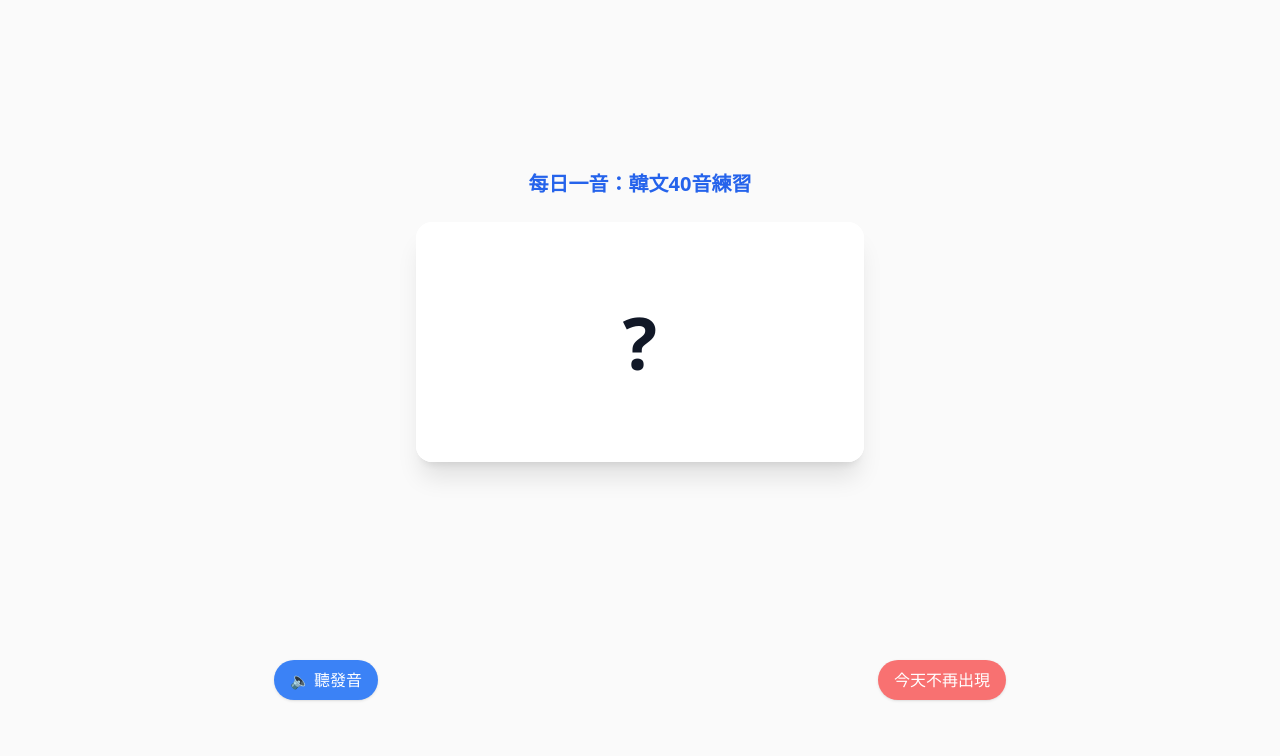
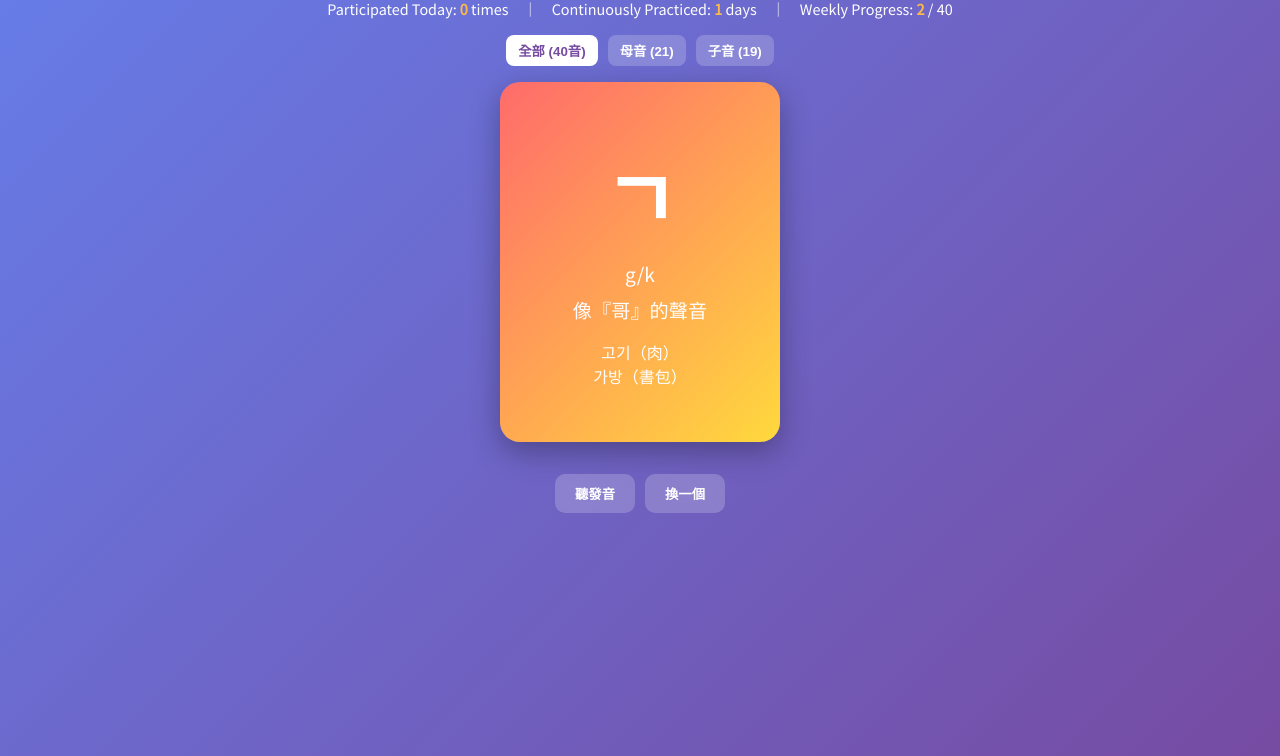
Before and after one commit to oopasta/hangul-flashcard, a plain HTML site: page index.html in a window 1280 px wide. Shown: the part 84-840 px from the top of the page. Before the commit the page ends 800 px from the top, so only its background shows below. Drawn offline with nearby package versions, Linux system fonts and the light colour scheme.

Commit message:
Update index.html

```diff
--- a/index.html
+++ b/index.html
@@ -1,111 +1,272 @@
 <!DOCTYPE html>
-<html lang="ko">
+<html lang="zh-TW">
 <head>
   <meta charset="UTF-8">
   <meta name="viewport" content="width=device-width, initial-scale=1.0">
-  <title>每日一音｜韓文卡片遊戲</title>
-  <script src="https://cdn.tailwindcss.com"></script>
+  <title>Daily Hangul Flashcard</title>
+  <link href="https://fonts.googleapis.com/css2?family=Noto+Sans+TC&display=swap" rel="stylesheet">
   <style>
-    .flip-card {
-      perspective: 1000px;
+    body {
+      margin: 0;
+      font-family: 'Noto Sans TC', sans-serif;
+      background: linear-gradient(135deg, #667eea 0%, #764ba2 100%);
+      color: white;
+      min-height: 100vh;
+      display: flex;
+      flex-direction: column;
+      align-items: center;
+      padding: 20px;
     }
-    .flip-card-inner {
-      transition: transform 0.6s;
-      transform-style: preserve-3d;
-      position: relative;
-      width: 100%;
-      height: 100%;
+    h1 {
+      font-size: 2rem;
+      margin: 0.5rem 0;
     }
-    .flipped .flip-card-inner {
-      transform: rotateY(180deg);
+    .stats {
+      font-size: 0.9rem;
+      margin-bottom: 1rem;
     }
-    .flip-card-front, .flip-card-back {
-      backface-visibility: hidden;
-      position: absolute;
-      top: 0;
-      left: 0;
-      width: 100%;
-      height: 100%;
+    .tabs {
+      display: flex;
+      gap: 10px;
+      margin-bottom: 1rem;
     }
-    .flip-card-back {
-      transform: rotateY(180deg);
+    .tabs button {
+      background: rgba(255,255,255,0.2);
+      border: none;
+      color: white;
+      padding: 6px 12px;
+      border-radius: 8px;
+      cursor: pointer;
+    }
+    .tabs button.active {
+      background: white;
+      color: #764ba2;
+      font-weight: bold;
+    }
+    .card {
+      background: linear-gradient(135deg, #ff6b6b, #ffd93d);
+      color: white;
+      border-radius: 20px;
+      width: 280px;
+      height: 360px;
+      display: flex;
+      flex-direction: column;
+      align-items: center;
+      justify-content: center;
+      box-shadow: 0 10px 30px rgba(0, 0, 0, 0.3);
+      cursor: pointer;
+      transition: transform 0.5s ease;
+    }
+    .char {
+      font-size: 5rem;
+      font-weight: bold;
+    }
+    .romanized, .meaning {
+      margin-top: 0.5rem;
+      font-size: 1.2rem;
+    }
+    .examples {
+      margin-top: 1rem;
+      font-size: 1rem;
+      text-align: center;
+    }
+    .btns {
+      margin-top: 2rem;
+      display: flex;
+      gap: 10px;
+    }
+    button {
+      padding: 10px 20px;
+      border: none;
+      border-radius: 10px;
+      font-weight: bold;
+      cursor: pointer;
+      background-color: rgba(255,255,255,0.2);
+      color: white;
+      backdrop-filter: blur(10px);
+    }
+    button:hover {
+      background-color: rgba(255,255,255,0.3);
     }
   </style>
 </head>
-<body class="bg-neutral-50 text-gray-800 flex items-center justify-center min-h-screen p-4">
-  <div class="w-full max-w-md flex flex-col items-center space-y-6">
-    <h1 class="text-xl font-bold text-blue-600">每日一音：韓文40音練習</h1>
-    <div id="card" onclick="flipCard()" class="flip-card bg-white w-full h-60 rounded-2xl shadow-xl cursor-pointer">
-      <div class="flip-card-inner rounded-2xl">
-        <div class="flip-card-front flex items-center justify-center text-7xl font-bold text-gray-900 rounded-2xl bg-white">?</div>
-        <div class="flip-card-back flex flex-col items-center justify-center text-center p-4 rounded-2xl bg-white">
-          <div id="char" class="text-6xl font-bold text-gray-900 mb-2"></div>
-          <p id="romanized" class="text-lg font-semibold text-gray-700"></p>
-          <p id="meaning" class="text-gray-500 mb-2"></p>
-          <div id="examples" class="space-y-1"></div>
-        </div>
-      </div>
-    </div>
-    <div class="fixed bottom-4 inset-x-0 flex justify-around px-6">
-      <button id="play-btn" class="bg-blue-500 text-white px-4 py-2 rounded-full shadow hover:bg-blue-600">🔈 聽發音</button>
-      <button onclick="resetCard()" class="bg-red-400 text-white px-4 py-2 rounded-full shadow hover:bg-red-500">今天不再出現</button>
-    </div>
+<body>
+  <h1>Daily Hangul Flashcard</h1>
+  <div class="stats" id="stats">今日練習：0 次　｜　已連續練習：0 天　｜　本週進度：0 / 40</div>
+  <div class="tabs">
+    <button onclick="setMode('all', event)" class="active">全部 (40音)</button>
+    <button onclick="setMode('vowel', event)">母音 (21)</button>
+    <button onclick="setMode('consonant', event)">子音 (19)</button>
+  </div>
+  <div class="card" onclick="flipCard()">
+    <div class="char" id="char">?</div>
+    <div class="romanized" id="romanized"></div>
+    <div class="meaning" id="meaning"></div>
+    <div class="examples" id="examples"></div>
+  </div>
+  <div class="btns">
+    <button onclick="playAudio()">聽發音</button>
+    <button onclick="resetCard()">換一個</button>
   </div>
 <script>
-const data = [ { char: "ㄱ", romanized: "g/k", meaning: "像『哥』的聲音", audio: "https://dict.naver.com/file/ttsPron/ko/2017/42/b315d4ac-b4a1-490f-b0ac-8c9781661555.mp3", examples: [ { word: "고기", meaning: "肉", audio: "https://dict.naver.com/file/ttsPron/ko/2017/42/1f7b18fd-8c6c-4a2e-b7fb-5f2a85ea6be7.mp3" }, { word: "가방", meaning: "書包", audio: "https://dict.naver.com/file/ttsPron/ko/2017/42/1cc82dfc-99d9-446f-a021-e01305e50a45.mp3" } ] }, { char: "ㄴ", romanized: "n", meaning: "舌頂碰上顎，像『你』的音", audio: "https://dict.naver.com/file/ttsPron/ko/2017/42/195dfce2-b8a7-4437-906d-cb4058b420b4.mp3", examples: [ { word: "누나", meaning: "姊姊（男稱）", audio: "https://dict.naver.com/file/ttsPron/ko/2017/42/bb5d3b26-b6f6-47b5-bd5f-8d8658ee5d97.mp3" }, { word: "나무", meaning: "樹", audio: "https://dict.naver.com/file/ttsPron/ko/2017/42/b4b709fb-7e1a-4d2a-bc26-1a9d7db1d716.mp3" } ] }, { char: "ㄷ", romanized: "d/t", meaning: "像『的』的聲音（無氣）", audio: "https://dict.naver.com/file/ttsPron/ko/2017/42/05f9e1b3-f72b-4233-a85d-fc75cc0dbe2e.mp3", examples: [ { word: "달", meaning: "月亮", audio: "https://dict.naver.com/file/ttsPron/ko/2017/42/6bfc58db-b5fc-47b0-aafe-c34322f1c185.mp3" }, { word: "다리", meaning: "橋、腿", audio: "https://dict.naver.com/file/ttsPron/ko/2017/42/cb80d7b3-4c79-4f79-aaa7-b6c92a8d4b87.mp3" } ] } ];
-let current = null;
-function setNewCard() {
-  if (data.length === 0) return;
-  current = Math.floor(Math.random() * data.length);
-  const todayKey = new Date().toISOString().slice(0, 10);
-  localStorage.setItem("dailyChar", JSON.stringify({ date: todayKey, index: current }));
+const allData = [
+  // 子音與母音（基礎補齊）
+  {
+    char: "ㄱ", romanized: "g/k", type: "consonant", meaning: "像『哥』的聲音",
+    audio: "https://dict.naver.com/file/ttsPron/ko/2017/42/b315d4ac-b4a1-490f-b0ac-8c9781661555.mp3",
+    examples: [
+      { word: "고기", meaning: "肉", audio: "https://dict.naver.com/file/ttsPron/ko/2017/42/1f7b18fd-8c6c-4a2e-b7fb-5f2a85ea6be7.mp3" },
+      { word: "가방", meaning: "書包", audio: "https://dict.naver.com/file/ttsPron/ko/2017/42/1cc82dfc-99d9-446f-a021-e01305e50a45.mp3" }
+    ]
+  },
+  {
+    char: "ㄴ", romanized: "n", type: "consonant", meaning: "像『你』的聲音",
+    audio: "https://dict.naver.com/file/ttsPron/ko/2017/42/195dfce2-b8a7-4437-906d-cb4058b420b4.mp3",
+    examples: [
+      { word: "누나", meaning: "姊姊（男稱）", audio: "https://dict.naver.com/file/ttsPron/ko/2017/42/bb5d3b26-b6f6-47b5-bd5f-8d8658ee5d97.mp3" },
+      { word: "나무", meaning: "樹", audio: "https://dict.naver.com/file/ttsPron/ko/2017/42/b4b709fb-7e1a-4d2a-bc26-1a9d7db1d716.mp3" }
+    ]
+  },
+  {
+    char: "ㅏ", romanized: "a", type: "vowel", meaning: "嘴巴張大，發『啊』音",
+    audio: "https://dict.naver.com/file/ttsPron/ko/2017/42/50555b7e-3950-4c33-8ae7-1c4099e6f765.mp3",
+    examples: [
+      { word: "아기", meaning: "嬰兒", audio: "https://dict.naver.com/file/ttsPron/ko/2017/42/5f5e9d9e-3f3e-4b8d-92ef-799f29f7d2fc.mp3" },
+      { word: "아빠", meaning: "爸爸", audio: "https://dict.naver.com/file/ttsPron/ko/2017/42/64ff62db-82b5-4f3f-9a97-9eb1533a2846.mp3" }
+    ]
+  },
+  {
+    char: "ㅓ", romanized: "eo", type: "vowel", meaning: "嘴型扁扁地發『喔』音",
+    audio: "https://dict.naver.com/file/ttsPron/ko/2017/42/fd15285d-0625-4ee1-9cfa-5bfaeb239f43.mp3",
+    examples: [
+      { word: "엄마", meaning: "媽媽", audio: "https://dict.naver.com/file/ttsPron/ko/2017/42/e1cdb016-1ab6-48e0-a876-f47ed4a9d92a.mp3" },
+      { word: "언니", meaning: "姊姊（女稱）", audio: "https://dict.naver.com/file/ttsPron/ko/2017/42/df9a5091-bd2a-4651-8618-5c6f662dfb92.mp3" }
+    ]
+  },
+  {
+    char: "ㅗ", romanized: "o", type: "vowel", meaning: "嘴巴收圓，發『喔』音（短）",
+    audio: "https://dict.naver.com/file/ttsPron/ko/2017/42/4c208b9f-6a6e-4d42-bffd-0e3188dfc37f.mp3",
+    examples: [
+      { word: "오이", meaning: "小黃瓜", audio: "https://dict.naver.com/file/ttsPron/ko/2017/42/99bbdf2e-3a76-496d-a2d8-2fc233dfcab3.mp3" },
+      { word: "오빠", meaning: "哥哥（女稱）", audio: "https://dict.naver.com/file/ttsPron/ko/2017/42/c1291b86-4417-43a2-9dd5-5ee4dffb1da4.mp3" }
+    ]
+  }
+,
+  {
+    char: "ㅜ", romanized: "u", type: "vowel", meaning: "嘴巴突起，發『嗚』音",
+    audio: "https://dict.naver.com/file/ttsPron/ko/2017/42/11eaf4ef-71a5-40ae-8a86-8ff097530b42.mp3",
+    examples: [
+      { word: "우유", meaning: "牛奶", audio: "https://dict.naver.com/file/ttsPron/ko/2017/42/42c316a0-217a-4c92-a64f-05873b11d946.mp3" },
+      { word: "우리", meaning: "我們", audio: "https://dict.naver.com/file/ttsPron/ko/2017/42/f5037dc5-0c0b-4341-97f5-8ffb6b6f7a13.mp3" }
+    ]
+  },
+  {
+    char: "ㅣ", romanized: "i", type: "vowel", meaning: "嘴巴自然微張，發『衣』音",
+    audio: "https://dict.naver.com/file/ttsPron/ko/2017/42/75f5ec3e-8f95-4b7d-a4e5-5fc1fa64ae20.mp3",
+    examples: [
+      { word: "이름", meaning: "名字", audio: "https://dict.naver.com/file/ttsPron/ko/2017/42/11ce53e8-37cc-4213-a80c-6c6f7d7b3a36.mp3" },
+      { word: "이빨", meaning: "牙齒", audio: "https://dict.naver.com/file/ttsPron/ko/2017/42/b6e71720-7161-4c06-9df1-8046318e7ae4.mp3" }
+    ]
+  }
+,
+  {
+    char: "ㄷ", romanized: "d/t", type: "consonant", meaning: "舌尖頂住上齒齦，像『的』音",
+    audio: "https://dict.naver.com/file/ttsPron/ko/2017/42/05f9e1b3-f72b-4233-a85d-fc75cc0dbe2e.mp3",
+    examples: [
+      { word: "달", meaning: "月亮", audio: "https://dict.naver.com/file/ttsPron/ko/2017/42/6bfc58db-b5fc-47b0-aafe-c34322f1c185.mp3" },
+      { word: "다리", meaning: "腿、橋", audio: "https://dict.naver.com/file/ttsPron/ko/2017/42/cb80d7b3-4c79-4f79-aaa7-b6c92a8d4b87.mp3" }
+    ]
+  },
+  {
+    char: "ㄹ", romanized: "r/l", type: "consonant", meaning: "介於 r 與 l 音之間，舌頭彈一下",
+    audio: "https://dict.naver.com/file/ttsPron/ko/2017/42/4b64db03-6e48-4ae6-8ec4-3c25a1e529c3.mp3",
+    examples: [
+      { word: "라면", meaning: "拉麵", audio: "https://dict.naver.com/file/ttsPron/ko/2017/42/5a167441-d3b7-4ef8-b5c1-2ce99fc94de5.mp3" },
+      { word: "바람", meaning: "風", audio: "https://dict.naver.com/file/ttsPron/ko/2017/42/9e8a5bdb-80e2-4e57-a64a-967cdb57b4bc.mp3" }
+    ]
+  }
+,
+  {
+    char: "ㅁ", romanized: "m", type: "consonant", meaning: "雙唇閉合後放開，像『媽』的聲音",
+    audio: "https://dict.naver.com/file/ttsPron/ko/2017/42/9ef2b686-7d18-44d1-981e-b43707d14a66.mp3",
+    examples: [
+      { word: "머리", meaning: "頭", audio: "https://dict.naver.com/file/ttsPron/ko/2017/42/ab0110a9-bc4d-4bc7-a80c-781f0d52808d.mp3" },
+      { word: "물", meaning: "水", audio: "https://dict.naver.com/file/ttsPron/ko/2017/42/22f7604e-9aa4-48ef-8933-5eb92c79c9b3.mp3" }
+    ]
+  },
+  {
+    char: "ㅂ", romanized: "b/p", type: "consonant", meaning: "雙唇輕閉後爆破音，像『爸』的聲音",
+    audio: "https://dict.naver.com/file/ttsPron/ko/2017/42/e66a1cb2-bb26-4f62-87fc-132ad99fc4d9.mp3",
+    examples: [
+      { word: "바나나", meaning: "香蕉", audio: "https://dict.naver.com/file/ttsPron/ko/2017/42/b5f89362-4d38-40bc-81fa-949db9fcdbdf.mp3" },
+      { word: "바다", meaning: "海", audio: "https://dict.naver.com/file/ttsPron/ko/2017/42/c5011bfa-e296-4a3c-8456-7c4f1a190a55.mp3" }
+    ]
+  },
+  {
+    char: "ㅅ", romanized: "s", type: "consonant", meaning: "舌尖靠近齒齦摩擦音，像『思』的聲音",
+    audio: "https://dict.naver.com/file/ttsPron/ko/2017/42/7d2511db-88b5-46ed-8e52-5ff0c6e24e79.mp3",
+    examples: [
+      { word: "사과", meaning: "蘋果", audio: "https://dict.naver.com/file/ttsPron/ko/2017/42/e79c1e17-7406-4385-ae30-7d9a34d274f6.mp3" },
+      { word: "신발", meaning: "鞋子", audio: "https://dict.naver.com/file/ttsPron/ko/2017/42/d0c78d47-4749-4414-a77d-659c9c63b17b.mp3" }
+    ]
+  },
+  {
+    char: "ㅇ", romanized: "ng / ∅", type: "consonant", meaning: "句首不發音，句尾為鼻音『ng』",
+    audio: "https://dict.naver.com/file/ttsPron/ko/2017/42/15ef0b66-d3df-46f5-83e2-2b126f63b681.mp3",
+    examples: [
+      { word: "엄마", meaning: "媽媽", audio: "https://dict.naver.com/file/ttsPron/ko/2017/42/e1cdb016-1ab6-48e0-a876-f47ed4a9d92a.mp3" },
+      { word: "사랑", meaning: "愛", audio: "https://dict.naver.com/file/ttsPron/ko/2017/42/b169dddb-bc21-4b7b-810e-1790e7cf1a53.mp3" }
+    ]
+  }
+];
+
+let current = 0;
+let mode = 'all';
+let stats = {
+  todayCount: 0,
+  streak: 1,
+  weeklyLearned: 2
+};
+
+function setMode(m, event) {
+  mode = m;
+  document.querySelectorAll('.tabs button').forEach(btn => btn.classList.remove('active'));
+  event.target.classList.add('active');
+  resetCard();
 }
-function loadCardFromStorage() {
-  const todayKey = new Date().toISOString().slice(0, 10);
-  const stored = localStorage.getItem("dailyChar");
-  if (stored) {
-    try {
-      const parsed = JSON.parse(stored);
-      if (parsed.date === todayKey && parsed.index >= 0 && parsed.index < data.length) {
-        current = parsed.index;
-        return;
-      }
-    } catch (e) {
-      console.warn("Invalid storage format", e);
-    }
-  }
-  setNewCard();
+
+function filteredData() {
+  if (mode === 'all') return allData;
+  return allData.filter(d => d.type === mode);
 }
-function renderCard() {
-  if (current === null || !data[current]) return;
-  const d = data[current];
-  document.getElementById("char").innerText = d.char;
-  document.getElementById("romanized").innerText = d.romanized;
-  document.getElementById("meaning").innerText = d.meaning;
-  const ex = document.getElementById("examples");
-  ex.innerHTML = d.examples.map((e, i) => `<p class="text-sm text-gray-700"><span class="font-bold">${e.word}</span> (${e.meaning}) <button onclick="playExample(${i})" class="text-blue-500">🔈</button></p>`).join("");
+
+function render() {
+  const d = filteredData()[current];
+  document.getElementById('char').innerText = d.char;
+  document.getElementById('romanized').innerText = d.romanized;
+  document.getElementById('meaning').innerText = d.meaning;
+  document.getElementById('examples').innerHTML = d.examples.map(e => `${e.word}（${e.meaning}）`).join('<br>');
+  document.getElementById('stats').innerHTML = `Participated Today: <span style="color:#feba49;font-weight: 700;">${stats.todayCount}</span> times　｜　Continuously Practiced: <span style="color:#feba49;font-weight:bold;">${stats.streak}</span> days　｜　Weekly Progress: <span style="color:#feba49;font-weight:bold;">${stats.weeklyLearned}</span> / 40`;
 }
+
 function flipCard() {
-  document.getElementById("card").classList.add("flipped");
+  document.querySelector('.card').classList.toggle('flipped');
 }
+
+function playAudio() {
+  const d = filteredData()[current];
+  const audio = new Audio(d.audio);
+  audio.play().catch(e => alert('瀏覽器可能阻擋自動播放'));
+}
+
 function resetCard() {
-  localStorage.removeItem("dailyChar");
-  document.getElementById("card").classList.remove("flipped");
-  setNewCard();
-  renderCard();
+  const pool = filteredData();
+  current = Math.floor(Math.random() * pool.length);
+  stats.todayCount++;
+  render();
 }
-document.getElementById("play-btn").addEventListener("click", () => {
-  if (current === null || !data[current]) return;
-  const audio = new Audio(data[current].audio);
-  audio.play();
-});
-function playExample(i) {
-  if (current === null || !data[current] || !data[current].examples[i]) return;
-  const audio = new Audio(data[current].examples[i].audio);
-  audio.play();
-}
-loadCardFromStorage();
-renderCard();
+
+render();
 </script>
 </body>
 </html>
```
